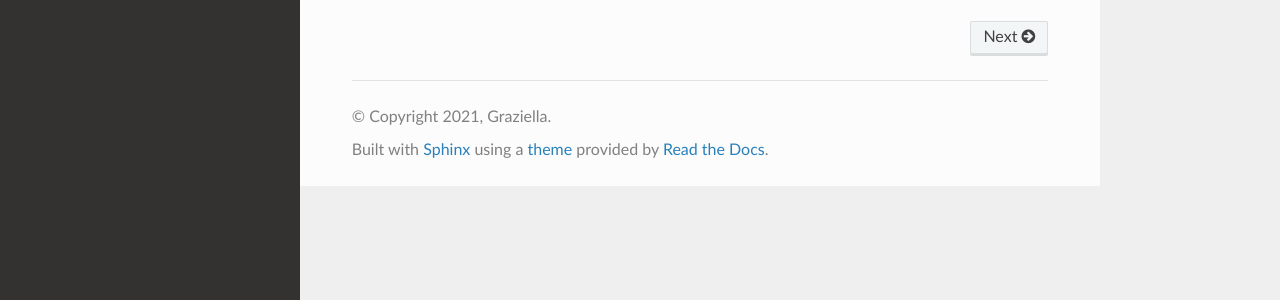
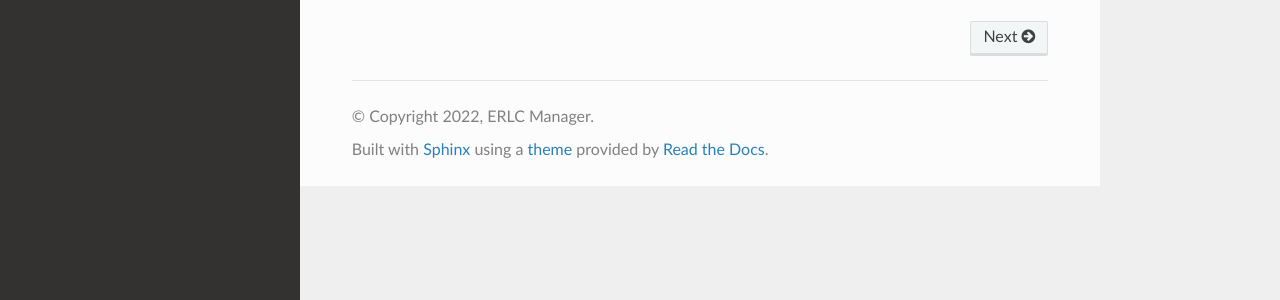
Before and after one commit to verticialjj/ERLC-Manager, a Sphinx documentation site: the page built from docs/source/index.rst, in a window 1280 px wide. Shown: the part 584-884 px from the top of the page. Built offline with Sphinx 7.4.7 and the Read the Docs theme 2.0.0, drawn with Linux system fonts in a browser that asks for light colours.

Commit message:
Update conf.py

```diff
--- a/docs/source/conf.py
+++ b/docs/source/conf.py
@@ -3,7 +3,7 @@
 # -- Project information
 
 project = 'Lumache'
-copyright = '2021, Graziella'
+copyright = '2022, ERLC Manager'
 author = 'Graziella'
 
 release = '0.1'
```
